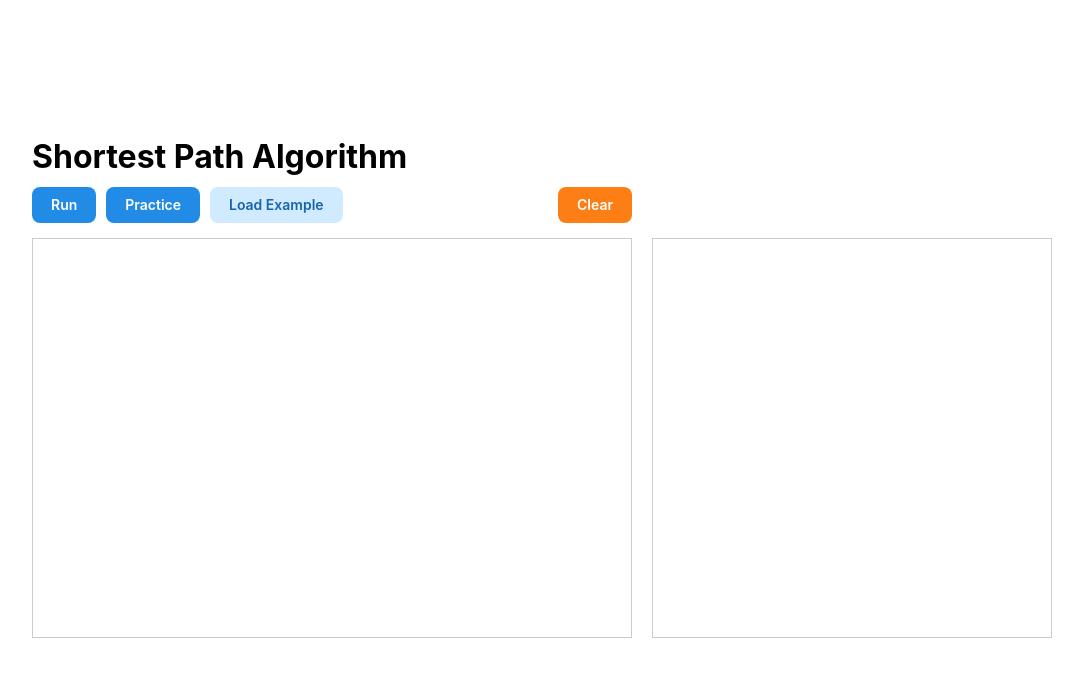
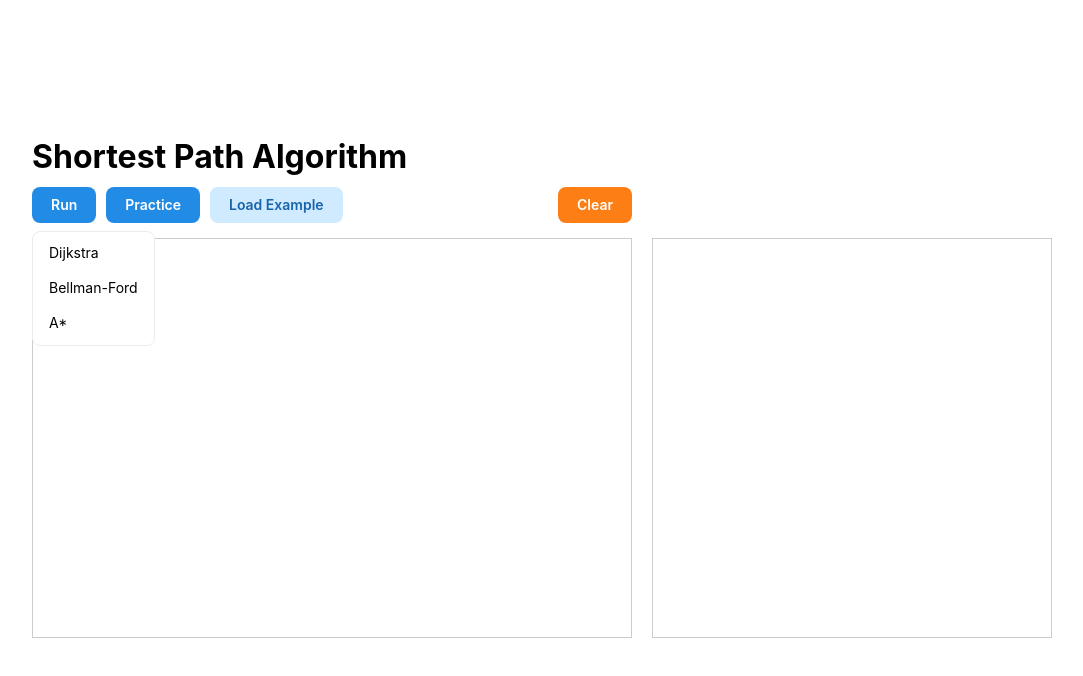
Before and after one commit to yublee71/Shortest-path-algorithm, a React (Vite) app: page / in a window 1280 px wide. Both pictures are taken after a click on the button "Run". Shown: the top 676 px of the page, without its empty margins (98-1181 px from the left). Built offline with nearby package versions, Linux system fonts and the light colour scheme.

Commit message:
feat: give user an option to select an algorithm when pressing Run or Practice Button

```diff
--- a/src/components/Buttons.tsx
+++ b/src/components/Buttons.tsx
@@ -1,5 +1,13 @@
-import { Button } from "@mantine/core";
+import { Button, Menu } from "@mantine/core";
 import type { DijkstraStep } from "../algorithms/dijkstra";
+
+type AlgorithmId = "dijkstra" | "bellman-ford" | "a-star";
+
+const algorithmOptions: { id: AlgorithmId; label: string }[] = [
+  { id: "dijkstra", label: "Dijkstra" },
+  { id: "bellman-ford", label: "Bellman-Ford" },
+  { id: "a-star", label: "A*" },
+];
 
 interface ButtonsProps {
   className?: string;
@@ -46,16 +54,60 @@ export function Buttons({
 }: ButtonsProps) {
   const isLastStep = currentStepIndex === dijkstraSteps.length - 1;
   const canAdvancePracticeStep = hasCheckedPracticeStep && canGoToNextStep;
+  const runAlgorithm = (algorithmId: AlgorithmId) => {
+    if (algorithmId !== "dijkstra") {
+      window.alert("This algorithm is not implemented yet.");
+      return;
+    }
+
+    onRunButtonClick();
+  };
+  const practiceAlgorithm = (algorithmId: AlgorithmId) => {
+    if (algorithmId !== "dijkstra") {
+      window.alert("This algorithm is not implemented yet.");
+      return;
+    }
+
+    onPracticeButtonClick();
+  };
 
   return (
     <div className={className}>
       <div style={{ display: "flex", gap: "10px" }}>
-        <Button onClick={onRunButtonClick} disabled={isAlgorithmMode}>
-          {isRunMode ? "Running" : "Run"}
-        </Button>
-        <Button onClick={onPracticeButtonClick} disabled={isAlgorithmMode}>
-          {isPracticeMode ? "Practicing" : "Practice"}
-        </Button>
+        <Menu withinPortal position="bottom-start">
+          <Menu.Target>
+            <Button disabled={isAlgorithmMode}>
+              {isRunMode ? "Running" : "Run"}
+            </Button>
+          </Menu.Target>
+          <Menu.Dropdown>
+            {algorithmOptions.map((algorithm) => (
+              <Menu.Item
+                key={algorithm.id}
+                onClick={() => runAlgorithm(algorithm.id)}
+              >
+                {algorithm.label}
+              </Menu.Item>
+            ))}
+          </Menu.Dropdown>
+        </Menu>
+        <Menu withinPortal position="bottom-start">
+          <Menu.Target>
+            <Button disabled={isAlgorithmMode}>
+              {isPracticeMode ? "Practicing" : "Practice"}
+            </Button>
+          </Menu.Target>
+          <Menu.Dropdown>
+            {algorithmOptions.map((algorithm) => (
+              <Menu.Item
+                key={algorithm.id}
+                onClick={() => practiceAlgorithm(algorithm.id)}
+              >
+                {algorithm.label}
+              </Menu.Item>
+            ))}
+          </Menu.Dropdown>
+        </Menu>
         {!isAlgorithmMode && (
           <Button variant="light" onClick={onLoadExampleGraphClick}>
             Load Example
```
